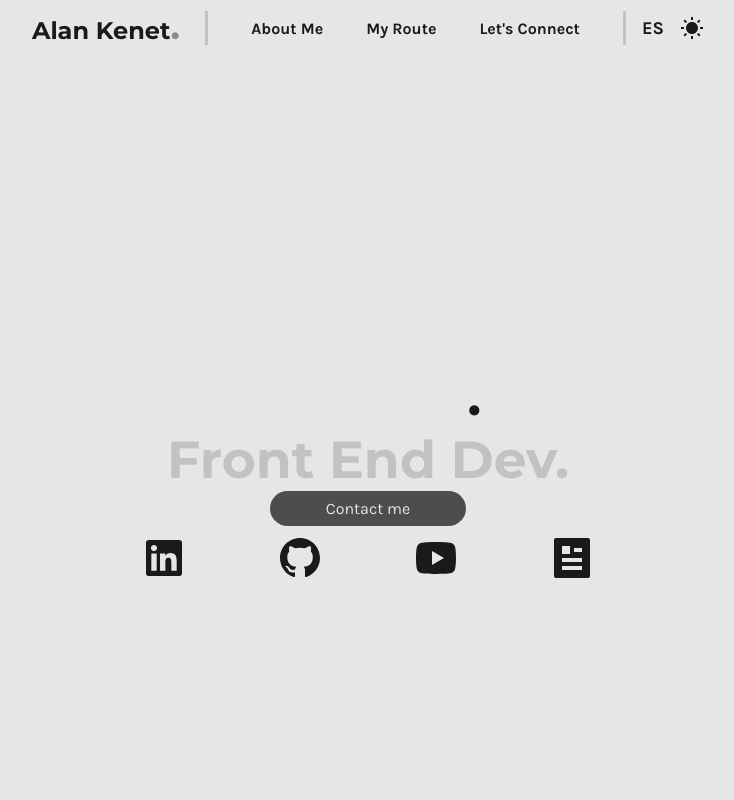
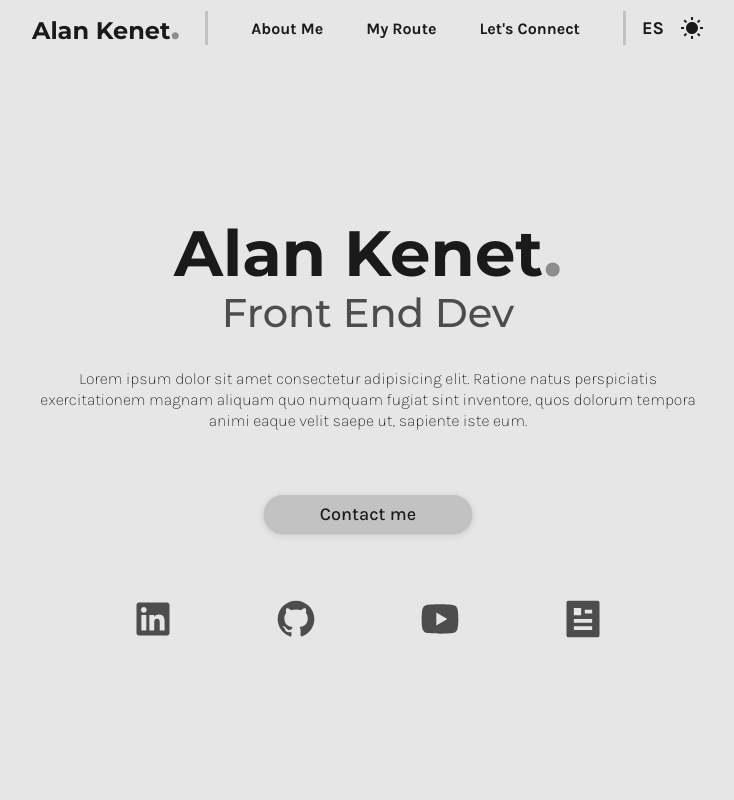
Before and after one commit to AlanKenet/react-portfolio, a React (Vite) app: page / in a window 1280 px wide. Shown: the top 800 px of the page, without its empty margins (272-1006 px from the left). Built offline with nearby package versions, Linux system fonts and the light colour scheme.

Commit message:
New desing for Home view. Current state.

```diff
--- a/src/pages/home/Home.jsx
+++ b/src/pages/home/Home.jsx
@@ -6,11 +6,18 @@ export function Home () {
   return (
     <section className='home-section content'>
       <header className='home-header'>
-        <h1 className='home-titles'>
-          <span className='text-white'>Alan Kenet</span>
-          <span className='text-base'>.</span>
-          <br /><span className='text-light'>Front End Dev.</span>
-        </h1>
+        <div className='home-title-wrapper'>
+          <h1 className='home-title'>
+            <span className='text-black'>Alan Kenet</span>
+            <span className='text-neutro'>.</span>
+          </h1>
+          <h2 className='home-subtitle'>
+            <span>Front End Dev</span>
+          </h2>
+        </div>
+        <p className='home-description'>
+          Lorem ipsum dolor sit amet consectetur adipisicing elit. Ratione natus perspiciatis exercitationem magnam aliquam quo numquam fugiat sint inventore, quos dolorum tempora animi eaque velit saepe ut, sapiente iste eum.
+        </p>
       </header>
       <footer className='home-footer'>
         <button className='home-button'>Contact me</button>
--- a/src/pages/home/components/SocialMediaBarElement.jsx
+++ b/src/pages/home/components/SocialMediaBarElement.jsx
@@ -3,7 +3,7 @@ import { Icon } from '@/components/Icon'
 import '@/styles/animations.css'
 
 export function SocialMediaBarElement ({ className, url, icon }) {
-  const iconSize = '3rem'
+  const iconSize = '2.75rem'
   return (
     <li>
       <a href={url}>
--- a/src/pages/home/styles/Home.css
+++ b/src/pages/home/styles/Home.css
@@ -1,51 +1,85 @@
 .home-section{
-    display: grid;
-    grid-template-rows: 1fr auto 1fr;
-}
-
-.home-titles{
-    font-family: 'Montserrat', sans-serif;
-    font-size: 3.25rem;
-    font-weight: 700;
-    color: var(--base);
+    display: flex;
+    flex-direction: column;
+    align-items: center;
+    justify-content: center;
+    gap: 4rem;
 }
 
 .home-header{
-    grid-row: 2;
     display: flex;
-    align-items:center;
+    flex-direction: column;
+    align-items: center;
     justify-content: center;
+    gap: 2rem;
+}
+
+.home-title-wrapper{
+    display: flex;
+    flex-direction: column;
+    align-items: center;
+}
+
+.home-title{
+    display: flex;
+    justify-content: center;
+    align-items: baseline;
+    font-family: 'Montserrat', sans-serif;
+    font-size: 4rem;
+    font-weight: 700;
+    line-height: 4.4rem;
+}
+
+.home-title span + span {
+    font-size: 4.5rem;
+}
+
+.home-subtitle{
+    font-family: 'Montserrat', sans-serif;
+    font-size: 2.5rem;
+    font-weight: 500;
+    align-items: baseline;
+    color: var(--shadow);
+}
+
+.home-description{
+    width: 100%;
+    text-align: center;
+    font-weight: 200;
+    line-height: 1.3rem;
 }
 
 .home-footer{
-    grid-row: 3;
+    width: 100%;
     display: flex;
     flex-direction: column;
-    justify-content:space-evenly;
+    justify-content: center;
     align-items: center;
+    gap: 4rem;
 }
 
 .home-button{
-    justify-self: center;
     min-width: fit-content;
     padding: 0.5rem 3.5rem;
+    justify-self: center;
     border-radius: 10rem;
     border: none;
-    color: var(--white);
-    background-color: var(--shadow);
+    box-shadow: 0 2px 6px 2px rgba(0, 0, 0, 0.075), 0 1px 2px 0 rgba(0, 0, 0, 0.15);
+    font-size: 1.125rem;
     font-family: inherit;
+    font-weight: 500;
+    color: var(--black);
+    background-color: var(--light);
 }
 
 .social-bar{
+    width: 100%;
     display: flex;
     flex-direction: row;
+    justify-content: space-evenly;
     list-style: none;
-    gap: 2.5rem;
 }
 
 .social-bar li{
-    display: flex;
-    align-items: center;
-    padding: 0.5rem 1.5rem;
-    font-size: 1rem;
+    color: var(--shadow);
 }
```
